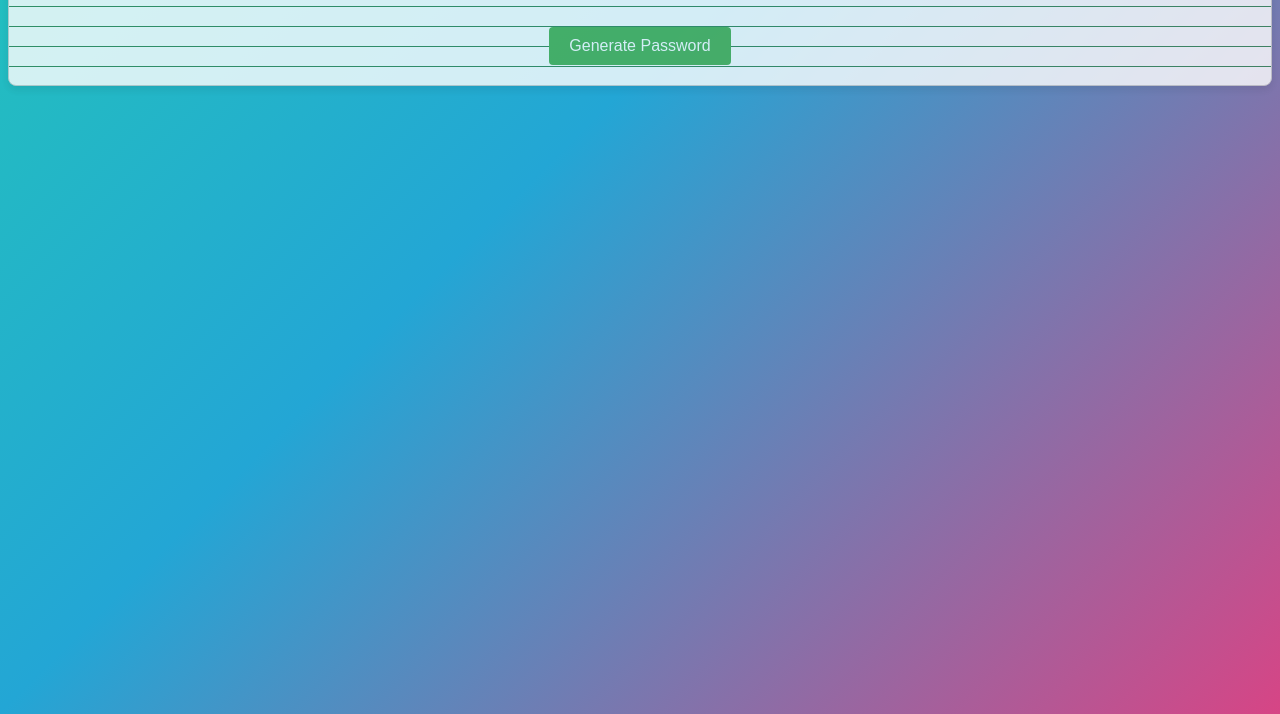
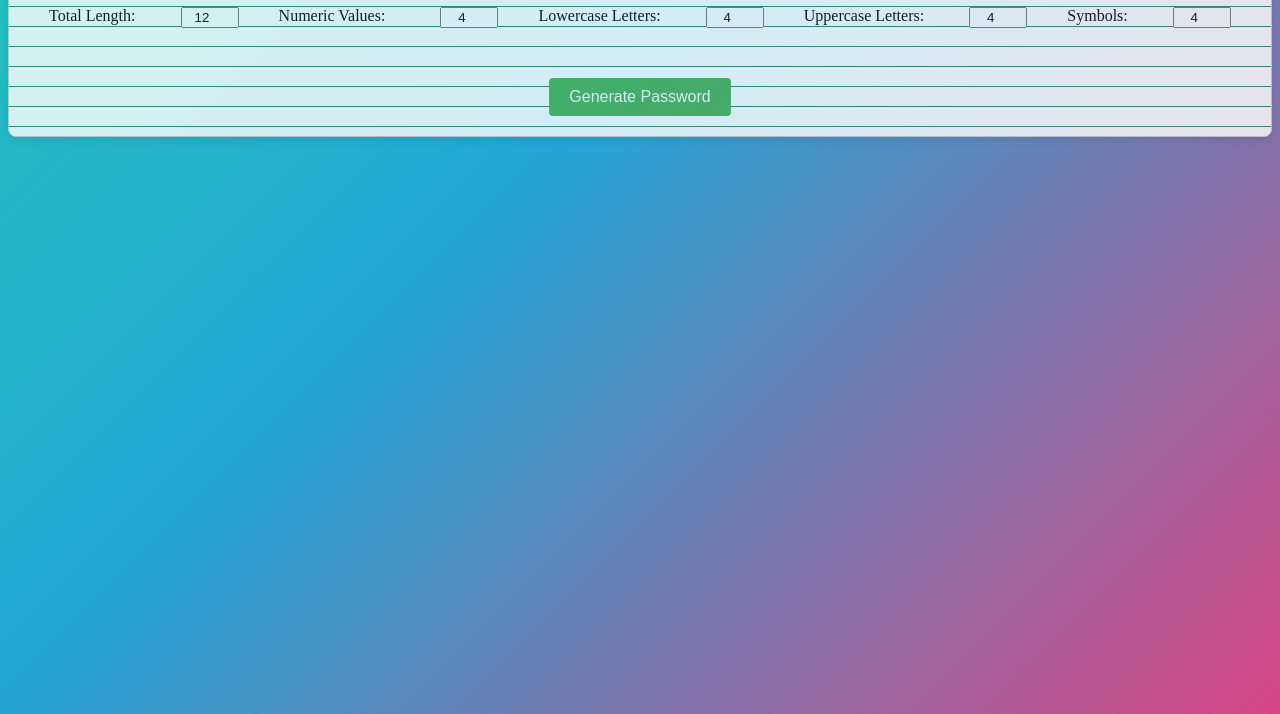
Before and after one commit to Abhimanyu-Mahaveer/Password-Generator, a plain HTML site: page index.html in a window 1280 px wide. Shown: the part 102-816 px from the top of the page. Drawn offline with Linux system fonts and the light colour scheme.

Commit message:
Update index.html

```diff
--- a/index.html
+++ b/index.html
@@ -4,12 +4,24 @@
     <meta charset="UTF-8">
     <meta name="viewport" content="width=device-width, initial-scale=1.0">
     <title>Password Generator</title>
-    <link rel="stylesheet" href="style.css"> <!-- Check the path to your CSS file -->
+    <link rel="stylesheet" href="style.css">
 </head>
 <body>
 
 <div id="password-container">
     <h1>Password Generator</h1>
+    <div id="options-container">
+        <label for="digit">Total Length:</label>
+        <input type="number" id="digit" value="12">
+        <label for="numeric">Numeric Values:</label>
+        <input type="number" id="numeric" value="4">
+        <label for="lower">Lowercase Letters:</label>
+        <input type="number" id="lower" value="4">
+        <label for="upper">Uppercase Letters:</label>
+        <input type="number" id="upper" value="4">
+        <label for="symbols">Symbols:</label>
+        <input type="number" id="symbols" value="4">
+    </div>
     <p id="password-display"></p>
     <button id="generate-btn" onclick="generatePassword()">Generate Password</button>
 </div>
```
